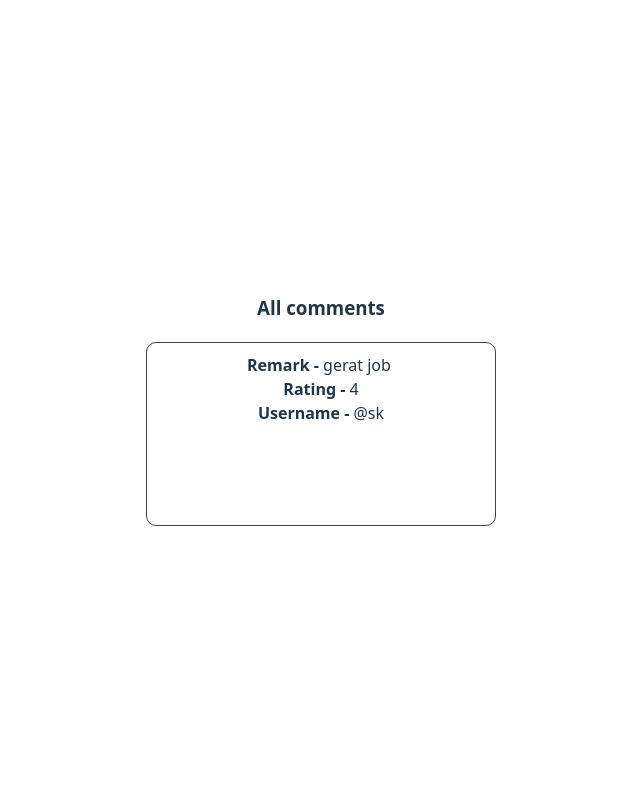
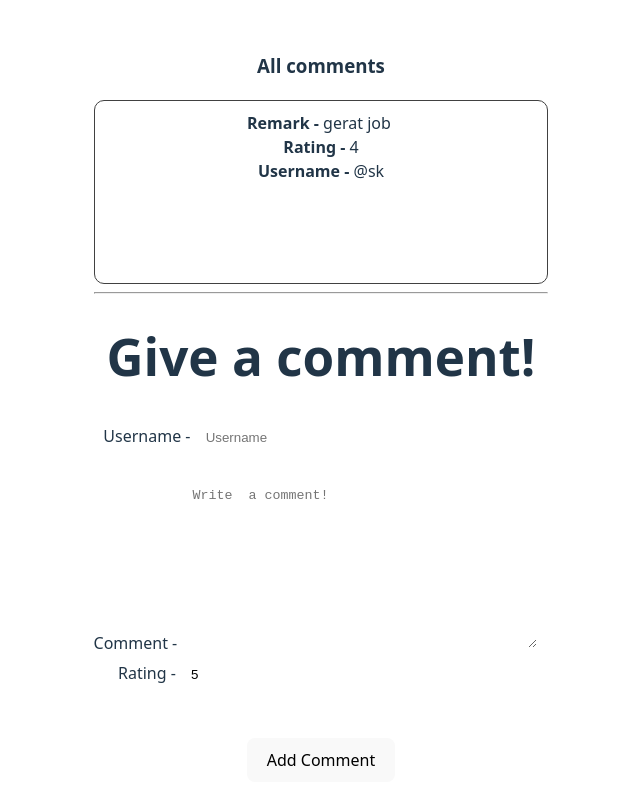
Before and after one commit to Rajaryan99/React_learning-Projects, a React (Vite) app in the folder reactState_hooks/: page / in a window 1280 px wide. Shown: the top 804 px of the page, without its empty margins (319-959 px from the left). Built offline with nearby package versions, Linux system fonts and the light colour scheme.

Commit message:
comment box

```diff
--- a/reactState_hooks/src/App.jsx
+++ b/reactState_hooks/src/App.jsx
@@ -2,6 +2,7 @@
 import './App.css'
 import Form2 from './Form2'
 import Comment from './Comments'
+import CommentForm from './CommentForm'
 
 
 function App() {
--- a/reactState_hooks/src/CommentForm.jsx
+++ b/reactState_hooks/src/CommentForm.jsx
@@ -1,7 +1,7 @@
 import { useState } from 'react'
 import './form.css'
 
-export default function CommentForm() {
+export default function CommentForm({addNewComment}) {
 
     let [formData, setformData] = useState({
         username: '',
@@ -17,6 +17,7 @@ export default function CommentForm() {
 
     let handleCommentBtn = (e) => {
         console.log(formData);
+        addNewComment(formData);
         e.preventDefault();
         setformData({
             username: '',
--- a/reactState_hooks/src/Comments.jsx
+++ b/reactState_hooks/src/Comments.jsx
@@ -1,5 +1,6 @@
 import { useState } from "react";
 import './comment.css'
+import CommentForm from "./CommentForm";
 
 export default function Comment(){
 
@@ -9,21 +10,34 @@ export default function Comment(){
         rating: 4
     }])
 
+    let  addNewComment = (comment) =>{
+        setComments((currComment) => [...currComment, comment])
+            console.log('adde new comment')
 
+    }
     return (
+        <>
         <div className="main">
             <h3>All comments</h3>
-            <div className="comment">
+            {comments.map((comment, idx) => (
+                 <div className="comment" key={idx}>
                 <label htmlFor="remark"><b>Remark - </b></label>
-                <span>{comments[0].remark}</span>
+                <span>{comment.remark}</span>
                 &nbsp;
                 <br />
              <label htmlFor="rating"><b>Rating - </b></label>
-                <span>{comments[0].rating}</span>
+                <span>{comment.rating}</span>
                 <br />
              <label htmlFor="username"><b>Username - </b></label>
-                <span>{comments[0].username}</span>
+                <span>{comment.username}</span>
             </div>
+            ))}
+
         </div>
+        <hr />
+
+        <CommentForm addNewComment={addNewComment}/>
+        </>
+
     )
 }
```
